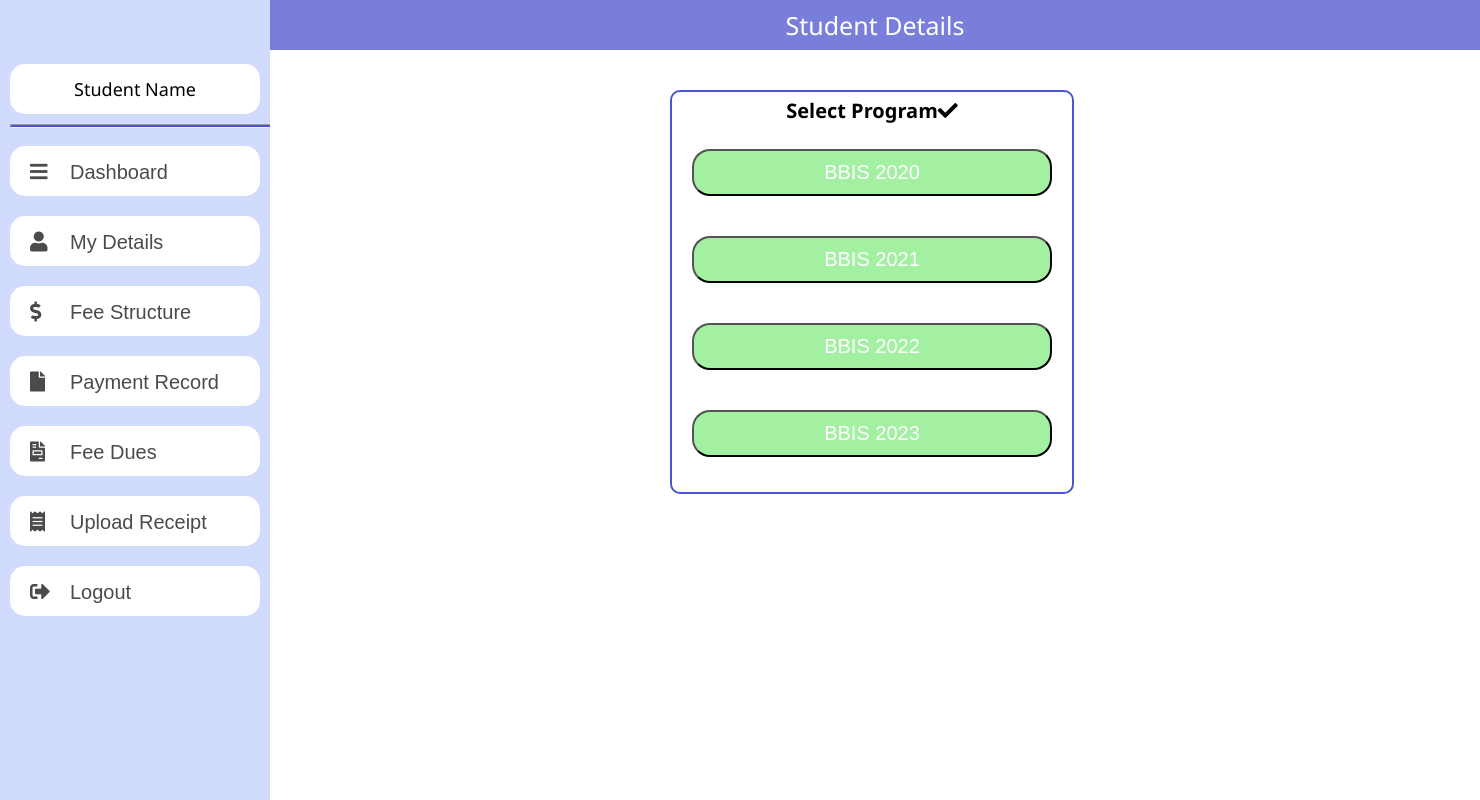
After one commit to takenbytoofy/Fee-Management-System, a PHP site: page /Student/student-fee-structure.php in a window 1480 px wide. The commit adds this page. Run offline with PHP 8.4, Linux system fonts and the light colour scheme.

Commit message:
Commiting

```diff
--- a/Layouts/nav-student.php
+++ b/Layouts/nav-student.php
@@ -123,7 +123,7 @@
                 <span class="nav-bar-text"> My Details </span>
             </a><br>
 
-            <button class="nav-bar" onclick="">
+            <button class="nav-bar" onclick="window.open('./student-fee-structure.php','_self')">
                 <i class=" fas fa-dollar-sign"></i>
                 <span class="nav-bar-text"> Fee Structure </span>
             </a><br>
--- /dev/null
+++ b/Student/student-fee-structure.php
@@ -0,0 +1,70 @@
+<?php
+
+    $studentPageHeader = "Student Details";
+    $pageTitle = "FMS - My Details";
+    include("../Layouts/header.php");
+    include("../Layouts/nav-student.php");
+
+?>
+
+<style>
+    #section-title{
+        font-size: 20px;
+        font-weight: bold;
+        margin:5px;
+        display: flex;
+        justify-content: center;
+        align-items: center;
+
+    }
+
+    .button-selection{
+        background: white;
+        border-radius: 10px;
+        border-style: solid;
+        border-color: #4D52D3;
+        border-width: 2px;
+        width: 400px;
+        height: 400px;
+        display: inline-block;
+        margin: 40px 400px;
+
+    }
+
+    .button-custom{
+        background-color: rgb(163, 240, 163);
+        color: white;
+        margin: 20px;
+        padding: 10px;
+        width: 360px;
+        font-size: 20px;
+        border-radius: 18px;
+    }
+
+    .button-custom:hover{
+        background-color: rgb(86, 164, 145);
+    }
+
+</style>
+
+<div id="student-fee-structure-container">
+
+    <div class="button-selection">
+            <p id="section-title"> Select Program
+                 <i class="fas fa-check"></i>
+            </p>
+            <button class= "button-custom" type="button" onclick="location.href='feeBBIS2020.html'"> BBIS 2020 </button><br>
+            <button class= "button-custom" type="button" onclick="location.href='feeBBIS2021.html'"> BBIS 2021 </button>
+            <button class= "button-custom" type="button" onclick="location.href='feeBBIS2020.html'"> BBIS 2022 </button>
+            <button class= "button-custom" type="button" onclick="location.href='feeBBIS2020.html'"> BBIS 2023 </button>
+
+        </div>
+
+</div>
+
+<?php
+
+    include("../Layouts/student-page-footer.php");
+    include("../Layouts/footer.php");
+
+?>
```
Also changed, not shown: Student/student-details.php (+5 -11 lines), Student/student-fee-dues.php (deleted).
